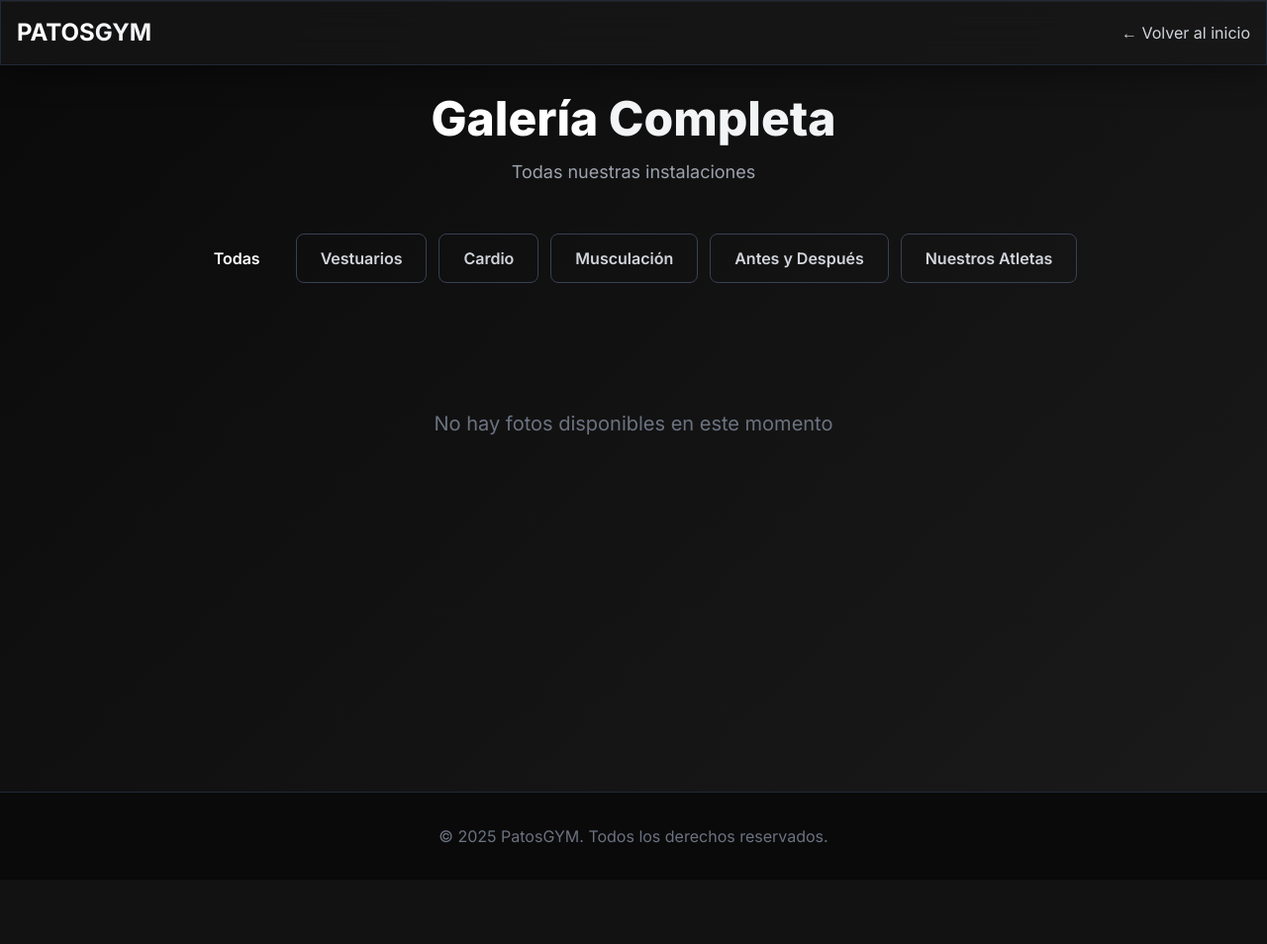
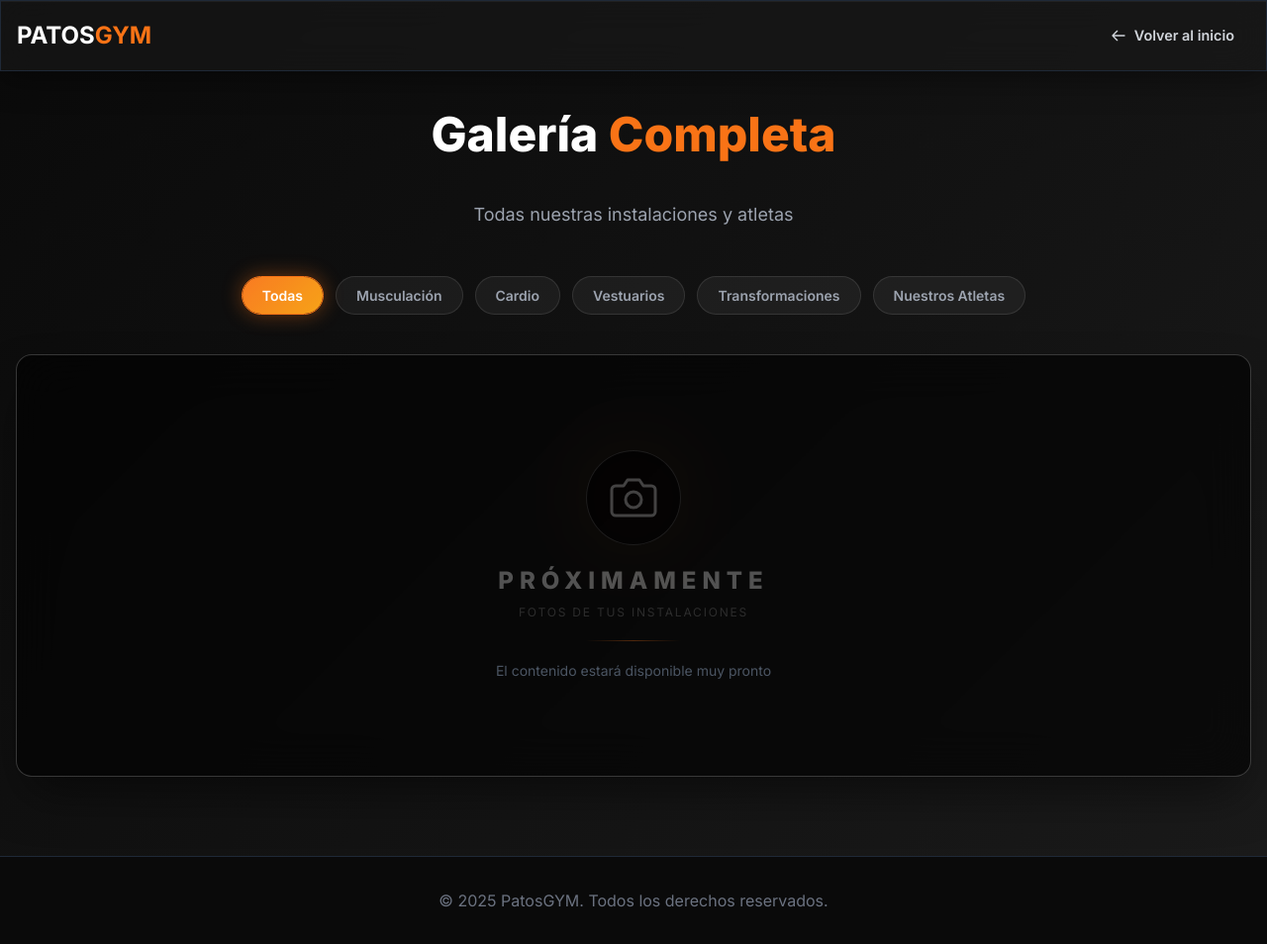
Before and after one commit to JuliV08/PatosGym, a Django app: page /gallery/ in a window 1280 px wide. Shown: the whole page at 99% size. Before the commit the page ends 851 px from the top, so only its background shows below. Run offline with Django 4.2, Linux system fonts and the light colour scheme; data that the repository does not hold is empty; some libraries are stand-ins or nearby versions.

Commit message:
fix: mostrar fotos del gym en landing y unificar diseño de /gallery/
- landing/views.py: excluir categoría 'atletas' de featured_photos para
  que el panel de la landing muestre siempre fotos del gym
- gallery/gallery.html: reescribir con el mismo diseño que la landing
  (filter-tab, hover overlay naranja, scroll-reveal, grid unificado).
  Eliminado el pg-red que no existe en el config de tailwind y el JS
  de filtrado redundante (el base template ya lo maneja via .filter-tab)

Co-Authored-By: Claude Sonnet 4.6 <noreply@anthropic.com>

```diff
--- a/landing/views.py
+++ b/landing/views.py
@@ -5,8 +5,8 @@ from .models import TeamMember, HeroImage
 
 def home_view(request):
     """Home page view with gallery, team, and hero carousel integration"""
-    # Get featured/recent photos for the landing
-    featured_photos = GalleryPhoto.objects.filter(is_active=True)[:12]
+    # Get featured photos for the landing (exclude athlete profiles)
+    featured_photos = GalleryPhoto.objects.filter(is_active=True).exclude(category='atletas')[:12]
 
     # Get active team members
     team_members = TeamMember.objects.filter(activo=True)
--- a/templates/gallery/gallery.html
+++ b/templates/gallery/gallery.html
@@ -1,4 +1,5 @@
 {% extends "landing/base.html" %}
+{% load static %}
 
 {% block title %}Galería - PatosGYM{% endblock %}
 
@@ -8,57 +9,86 @@
     <div class="container mx-auto px-4 py-4">
         <div class="flex items-center justify-between">
             <a href="/" class="text-2xl font-bold">
-                <span class="text-white">PATOS</span><span class="text-pg-red">GYM</span>
+                <span class="text-white">PATOS</span><span class="text-pg-orange">GYM</span>
             </a>
-            <a href="/" class="text-gray-300 hover:text-white transition">← Volver al inicio</a>
+            <a href="/" class="nav-link-animated text-gray-300 hover:text-white transition">
+                <svg class="w-4 h-4" fill="none" stroke="currentColor" viewBox="0 0 24 24">
+                    <path stroke-linecap="round" stroke-linejoin="round" stroke-width="2" d="M10 19l-7-7m0 0l7-7m-7 7h18"/>
+                </svg>
+                Volver al inicio
+            </a>
         </div>
     </div>
 </nav>
 
-<div class="pt-24 pb-20 bg-gradient-dark min-h-screen">
+<section class="pt-28 pb-20 bg-gradient-dark min-h-screen">
     <div class="container mx-auto px-4">
-        <div class="text-center mb-12">
-            <h1 class="text-5xl font-black mb-4">
-                <span class="text-white">Galería</span> <span class="text-pg-red">Completa</span>
+
+        <div data-scroll-reveal class="text-center mb-12">
+            <h1 class="text-5xl font-black mb-4 section-title-wave">
+                <span class="text-white">Galería</span> <span class="text-pg-orange">Completa</span>
             </h1>
-            <p class="text-gray-400 text-lg">Todas nuestras instalaciones</p>
+            <p class="text-gray-400 text-lg mt-6">Todas nuestras instalaciones y atletas</p>
         </div>
 
-        <!-- Category filter -->
-        <div class="flex flex-wrap justify-center gap-3 mb-12" id="category-filter">
-            <button data-category="all" class="filter-btn active px-6 py-3 rounded-lg font-semibold transition-all bg-pg-red text-white">
-                Todas
-            </button>
-            {% for key, value in categories.items %}
-            <button data-category="{{ key }}" class="filter-btn px-6 py-3 rounded-lg font-semibold transition-all border border-gray-700 text-gray-300 hover:border-pg-red hover:text-white">
-                {{ value }}
-            </button>
-            {% endfor %}
+        <!-- Filter Tabs -->
+        <div class="flex flex-wrap justify-center gap-3 mb-10" data-scroll-reveal>
+            <button class="filter-tab active" data-category="all">Todas</button>
+            <button class="filter-tab" data-category="musculacion">Musculación</button>
+            <button class="filter-tab" data-category="cardio">Cardio</button>
+            <button class="filter-tab" data-category="vestuarios">Vestuarios</button>
+            <button class="filter-tab" data-category="transformaciones">Transformaciones</button>
+            <button class="filter-tab" data-category="atletas">Nuestros Atletas</button>
         </div>
 
-        <!-- Gallery grid -->
-        <div class="grid grid-cols-1 md:grid-cols-2 lg:grid-cols-3 xl:grid-cols-4 gap-6" id="gallery-grid">
+        <!-- Gallery Grid -->
+        <div class="grid grid-cols-1 sm:grid-cols-2 lg:grid-cols-3 xl:grid-cols-4 gap-6" id="gallery-grid">
             {% for photo in photos %}
-            <div class="gallery-item hover-glow rounded-lg overflow-hidden border border-gray-800" data-category="{{ photo.category }}">
-                <a href="{{ photo.image.url }}" class="glightbox" data-gallery="gallery">
+            <div data-scroll-reveal
+                 data-category="{{ photo.category }}"
+                 class="gallery-item overflow-hidden rounded-xl border border-gray-800 hover-glow">
+                <a href="{{ photo.image.url }}" class="glightbox block" data-gallery="gallery">
                     <div class="relative aspect-[4/3] overflow-hidden group">
                         <img
                             src="{% if photo.thumbnail %}{{ photo.thumbnail.url }}{% else %}{{ photo.image.url }}{% endif %}"
-                            alt="PatosGYM"
+                            alt="{{ photo.alt_text|default:'PatosGYM' }}"
                             loading="lazy"
                             class="w-full h-full object-cover transition-transform duration-500 group-hover:scale-110"
                         >
+                        <!-- Hover Overlay -->
+                        <div class="absolute inset-0 bg-gradient-to-t from-black/80 via-black/20 to-transparent opacity-0 group-hover:opacity-100 transition-all duration-300 flex flex-col justify-end p-5">
+                            <span class="text-pg-orange text-sm font-bold uppercase tracking-wider">{{ photo.get_category_display }}</span>
+                        </div>
                     </div>
                 </a>
             </div>
-            {% empty %}
-            <div class="col-span-full text-center text-gray-500 py-20">
-                <p class="text-xl">No hay fotos disponibles en este momento</p>
+            {% endfor %}
+
+            <!-- Empty placeholder -->
+            <div id="gallery-empty-placeholder" style="display: none;" class="col-span-full animate-fade-in-up bg-black/60 backdrop-blur-xl border border-white/20 shadow-2xl shadow-black/50 rounded-2xl py-24 flex flex-col items-center justify-center gap-5">
+                <div class="relative">
+                    <div class="absolute -inset-4 rounded-full bg-pg-orange/5 blur-2xl animate-pulse"></div>
+                    <div class="relative w-24 h-24 rounded-full bg-black/60 border border-white/10 flex items-center justify-center">
+                        <svg class="w-12 h-12 text-white/25" fill="none" stroke="currentColor" stroke-width="1.5" stroke-linecap="round" stroke-linejoin="round" viewBox="0 0 24 24">
+                            <path d="M23 19a2 2 0 01-2 2H3a2 2 0 01-2-2V8a2 2 0 012-2h4l2-3h6l2 3h4a2 2 0 012 2z"/>
+                            <circle cx="12" cy="13" r="4"/>
+                        </svg>
+                    </div>
+                </div>
+                <div class="text-center">
+                    <p class="text-white/30 text-2xl font-black tracking-[0.25em] uppercase">Próximamente</p>
+                    <p class="text-white/15 text-xs tracking-[0.15em] uppercase mt-2">Fotos de <span id="empty-category-text">tus instalaciones</span></p>
+                </div>
+                <div class="w-24 h-px bg-gradient-to-r from-transparent via-pg-orange/30 to-transparent"></div>
+                <p class="text-gray-600 text-sm">El contenido estará disponible muy pronto</p>
             </div>
-            {% endfor %}
+
+            {% if not photos %}
+            <script>document.getElementById('gallery-empty-placeholder').style.display = 'flex';</script>
+            {% endif %}
         </div>
     </div>
-</div>
+</section>
 
 <!-- Footer -->
 <footer class="bg-pg-black border-t border-gray-800 py-8">
@@ -66,49 +96,4 @@
         <p>&copy; 2025 PatosGYM. Todos los derechos reservados.</p>
     </div>
 </footer>
-
 {% endblock %}
-
-{% block extra_js %}
-<script>
-// Category filter functionality
-const filterButtons = document.querySelectorAll('.filter-btn');
-const galleryItems = document.querySelectorAll('.gallery-item');
-
-filterButtons.forEach(btn => {
-    btn.addEventListener('click', () => {
-        const category = btn.dataset.category;
-
-        // Update active button
-        filterButtons.forEach(b => {
-            b.classList.remove('active', 'bg-pg-red', 'text-white');
-            b.classList.add('border', 'border-gray-700', 'text-gray-300');
-        });
-        btn.classList.add('active', 'bg-pg-red', 'text-white');
-        btn.classList.remove('border', 'border-gray-700', 'text-gray-300');
-
-        // Filter gallery items
-        galleryItems.forEach(item => {
-            if (category === 'all' || item.dataset.category === category) {
-                item.style.display = 'block';
-                setTimeout(() => {
-                    item.style.opacity = '1';
-                    item.style.transform = 'scale(1)';
-                }, 10);
-            } else {
-                item.style.opacity = '0';
-                item.style.transform = 'scale(0.9)';
-                setTimeout(() => {
-                    item.style.display = 'none';
-                }, 300);
-            }
-        });
-    });
-});
-
-// Add transition styles
-galleryItems.forEach(item => {
-    item.style.transition = 'opacity 0.3s ease, transform 0.3s ease';
-});
-</script>
-{% endblock %}
```
